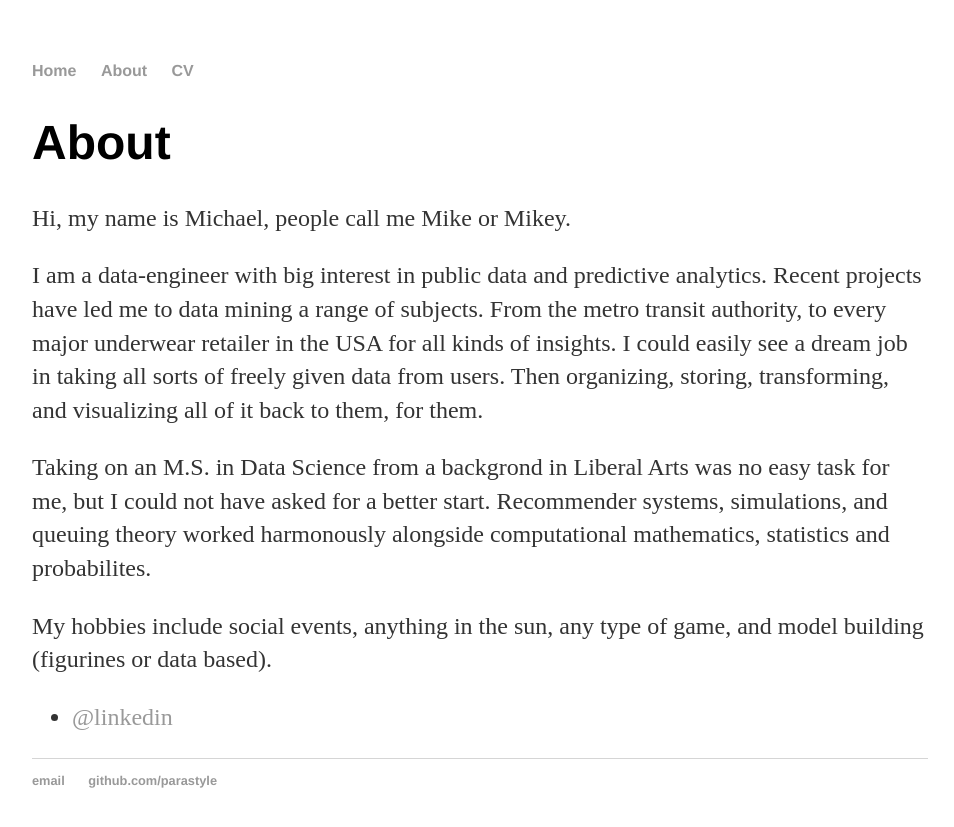
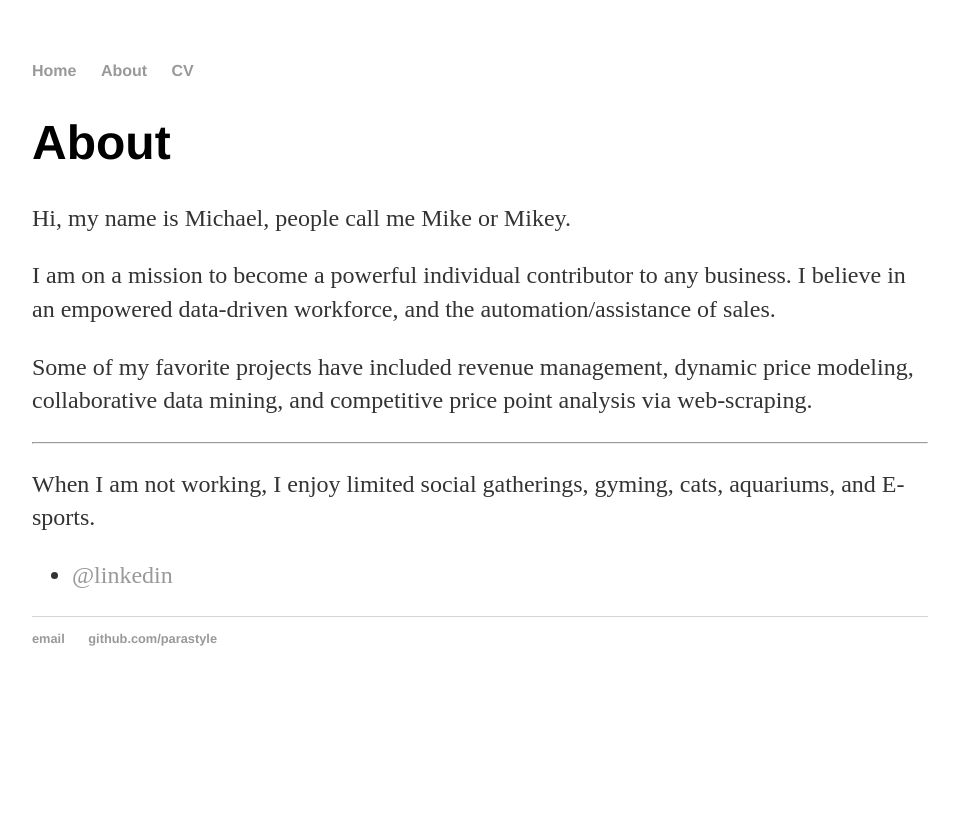
Before and after one commit to parastyle/parastyle.github.io, a Jekyll site: the page built from about/index.html, in a window 1280 px wide. Shown: the top 827 px of the page, without its empty margins (160-1114 px from the left). Built offline with Jekyll 4.4.1, drawn with Linux system fonts in a browser that asks for light colours.

Commit message:
Update index.html

```diff
--- a/about/index.html
+++ b/about/index.html
@@ -7,9 +7,10 @@ title: About Michael Muller
 			<h1>About</h1>
 			<p>Hi, my name is Michael, people call me Mike or Mikey.</p>
 
-<p>I am a data-engineer with big interest in public data and predictive analytics. Recent projects have led me to data mining a range of subjects. From the metro transit authority, to every major underwear retailer in the USA for all kinds of insights. I could easily see a dream job in taking all sorts of freely given data from users. Then organizing, storing, transforming, and visualizing all of it back to them, for them.</p>
-	<p>Taking on an M.S. in Data Science from a backgrond in Liberal Arts was no easy task for me, but I could not have asked for a better start. Recommender systems, simulations, and queuing theory worked harmonously alongside computational mathematics, statistics and probabilites.</p>
-	<p>My hobbies include social events, anything in the sun, any type of game, and model building (figurines or data based).</p>
+<p> I am on a mission to become a powerful individual contributor to any business. I believe in an empowered data-driven workforce, and the automation/assistance of sales.</p>
+<p> Some of my favorite projects have included revenue management, dynamic price modeling, collaborative data mining, and competitive price point analysis via web-scraping.</p>
+			<hr>
+<p> When I am not working, I enjoy limited social gatherings, gyming, cats, aquariums, and E-sports.</P>
 
 			<ul class="contacts">
 				<li><a href="https://www.linkedin.com/in/michael-muller-30394097/">@linkedin</a></li>
```
